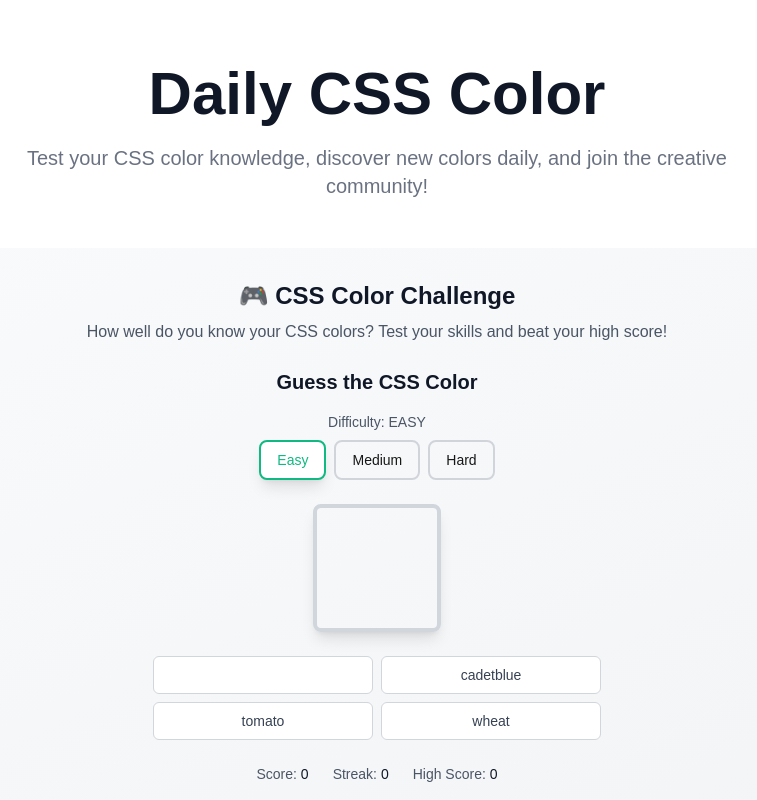
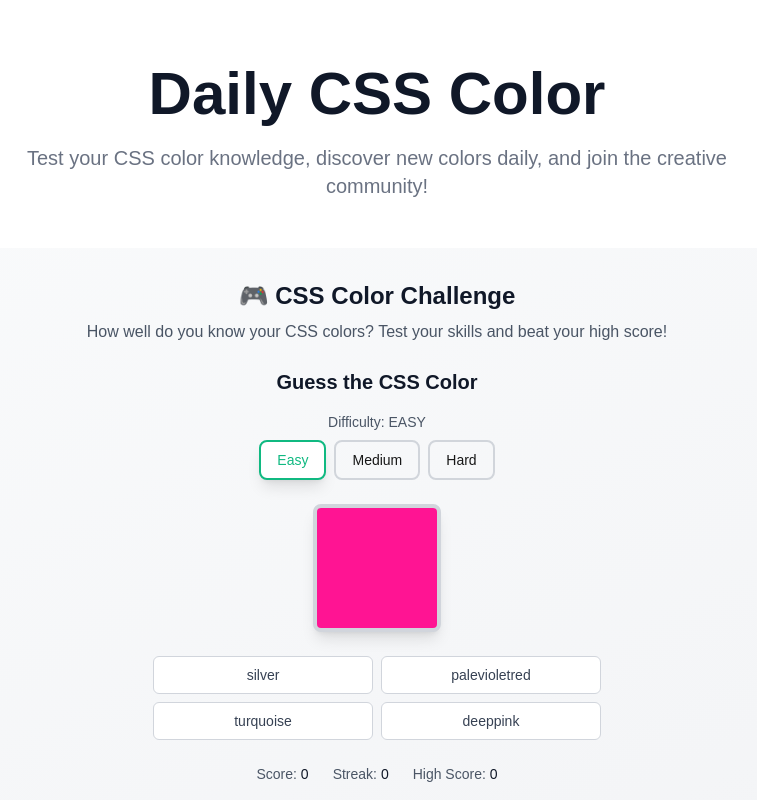
Before and after one commit to Sammii-HK/the-colour-game, a Next.js app: page / in a window 1280 px wide. Shown: the top 800 px of the page, without its empty margins (263-1020 px from the left). Built offline with nearby package versions, Linux system fonts and the light colour scheme; no server answers.

Commit message:
fix: resolve hydration error in ColourGame component

```diff
--- a/src/app/api/subscribe/route.ts
+++ b/src/app/api/subscribe/route.ts
@@ -56,7 +56,7 @@ export async function POST(request: NextRequest) {
             isActive: true
           }
         });
-        console.log('New subscriber added:', email);
+      console.log('New subscriber added:', email);
       }
 
       return NextResponse.json({
--- a/src/app/colour/[date]/page.tsx
+++ b/src/app/colour/[date]/page.tsx
@@ -225,8 +225,8 @@ export default async function ColourPage({ params }: PageProps) {
                   </h4>
                   <div className="w-32 h-32 rounded-lg border-2 border-gray-200 dark:border-neutral-600 mb-3 overflow-hidden">
                     <img
-                      src={imageUrl}
-                      alt={`${colour.name} colour swatch`}
+                    src={imageUrl}
+                    alt={`${colour.name} colour swatch`}
                       className="w-full h-full object-cover"
                       onError={(e) => {
                         // Fallback to a simple color swatch if OG image fails
--- a/src/app/layout.tsx
+++ b/src/app/layout.tsx
@@ -1,7 +1,7 @@
 import type { Metadata } from "next";
 import { Geist, Geist_Mono } from "next/font/google";
 import Script from "next/script";
-// import StructuredData from "@/components/StructuredData";
+import StructuredData from "@/components/StructuredData";
 import ThemeProvider from "@/components/ThemeProvider";
 import "./globals.css";
 
--- a/src/app/sitemap.ts
+++ b/src/app/sitemap.ts
@@ -3,9 +3,9 @@ import { MetadataRoute } from 'next';
 export default function sitemap(): MetadataRoute.Sitemap {
   const baseUrl = 'https://thecolorgame.uk';
 
-  // Generate URLs for the last 5 days of colors (reduced for testing)
+  // Generate URLs for the last 7 days of colors
   const colorPages = [];
-  for (let i = 0; i < 5; i++) {
+  for (let i = 0; i < 7; i++) {
     const date = new Date();
     date.setDate(date.getDate() - i);
     const dateString = date.toISOString().split('T')[0];
--- a/src/components/ColourGame.tsx
+++ b/src/components/ColourGame.tsx
@@ -48,9 +48,15 @@ export default function ColourGame() {
   const [message, setMessage] = useState("");
   const [userInput, setUserInput] = useState("");
 
-  // Load high score from localStorage on component mount
+  // Initialize game and load high score on client side only
   useEffect(() => {
     if (typeof window !== 'undefined') {
+      // Set initial color and options on client side to avoid hydration mismatch
+      const initialColor = getRandomColorFromGroup(getRandomGroup());
+      setCorrectColor(initialColor);
+      setOptions(generateOptions(initialColor, difficulty));
+
+      // Load high score from localStorage
       const savedHighScore = localStorage.getItem('dailycsscolor-highscore');
       if (savedHighScore) {
         setHighScore(parseInt(savedHighScore, 10));
@@ -58,7 +64,11 @@ export default function ColourGame() {
     }
   }, []);
 
-  useEffect(() => setOptions(generateOptions(correctColor, difficulty)), [correctColor, difficulty]);
+  useEffect(() => {
+    if (correctColor) {
+      setOptions(generateOptions(correctColor, difficulty));
+    }
+  }, [correctColor, difficulty]);
 
   const handleGuess = (guess: string) => {
     if (guess === correctColor) {
@@ -145,11 +155,11 @@ export default function ColourGame() {
       {/* Color Swatch */}
       <div
         className="w-32 h-32 mx-auto mb-6 rounded-lg border-4 border-gray-300 dark:border-neutral-600 shadow-lg"
-        style={{ backgroundColor: correctColor }}
+        style={{ backgroundColor: correctColor || '#f3f4f6' }}
       />
 
-      {/* Game Interface */}
-      {difficulty === "hard" ? (
+      {/* Game Interface - Only show when color is loaded */}
+      {correctColor && (difficulty === "hard" ? (
         <div className="mb-6">
           <input
             type="text"
@@ -180,7 +190,7 @@ export default function ColourGame() {
             ))}
           </div>
         </div>
-      )}
+      ))}
 
       {/* Message */}
       {message && (
--- a/src/lib/email.ts
+++ b/src/lib/email.ts
@@ -55,7 +55,7 @@ export async function sendDailyColourEmail(options: EmailOptions) {
       method: 'POST',
       headers: {
         'Content-Type': 'application/json',
-      },
+        },
       body: JSON.stringify(emailPayload),
     });
 
```
Also changed, not shown: src/app/api/admin/subscribers/route.ts (indentation only).
